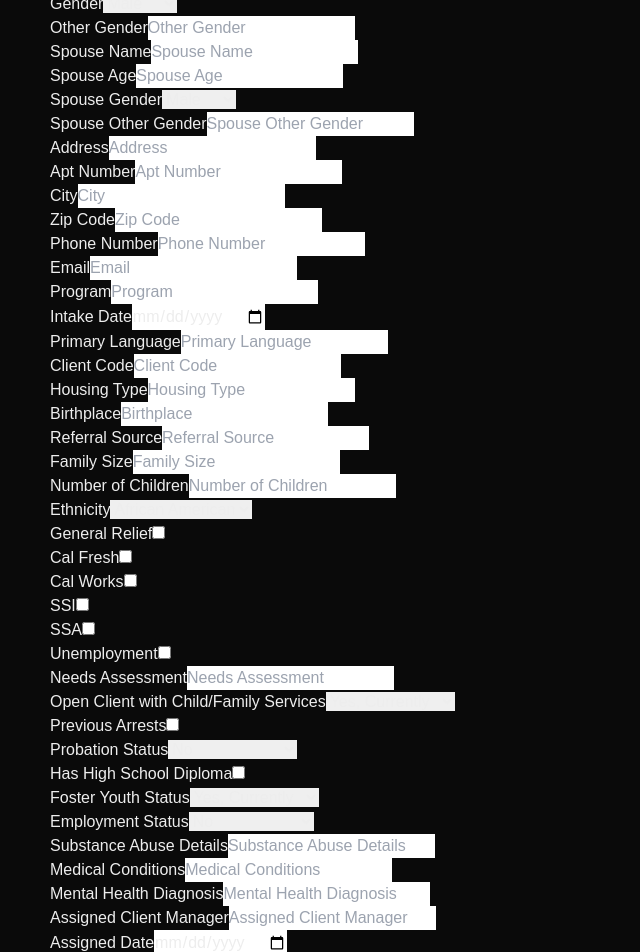
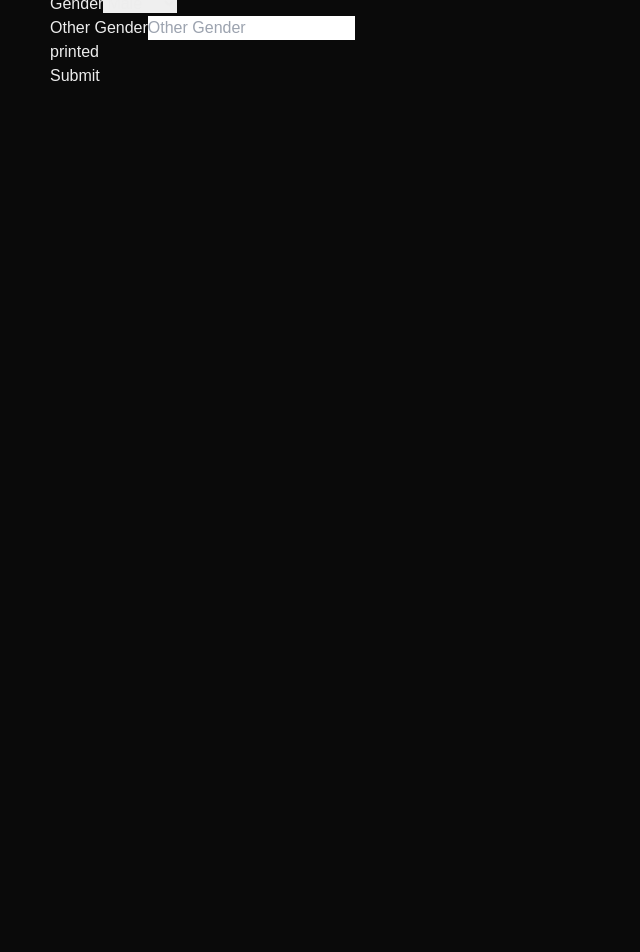
Before and after one commit to novaforgood/ICV, a Next.js app in the folder icv/: page /intake in a window 1280 px wide. Shown: the part 180-1132 px from the top of the page, without its empty margins (0-640 px from the left). After the commit the page ends 800 px from the top, so only its background shows below. Built offline with nearby package versions, Linux system fonts and the light colour scheme.

Commit message:
Fixing: Zod Issues, Resolving Validation

```diff
--- a/icv/src/app/intake/page.tsx
+++ b/icv/src/app/intake/page.tsx
@@ -1,5 +1,6 @@
 'use client'
-import { ClientType } from '@/types/case-types'
+import { ClientSchema, ClientType } from '@/types/case-types'
+import { zodResolver } from '@hookform/resolvers/zod'
 import { useForm } from 'react-hook-form'
 
 const page = () => {
@@ -8,10 +9,14 @@ const page = () => {
         handleSubmit,
         formState: { errors },
     } = useForm<ClientType>({
-        // resolver: zodResolver(ClientSchema),
+        mode: 'onChange',
+        resolver: zodResolver(ClientSchema.partial()),
     })
 
     const onSubmit = (data: ClientType) => {
+        // console.log('Loading...')
+        // console.log(errors)
+        createClient(data)
         console.log(data)
     }
 
@@ -29,7 +34,7 @@ const page = () => {
                         {...register('firstName')}
                         type="text"
                         placeholder="First Name"
-                        className="w-4/5 rounded border p-2"
+                        className="w-full rounded border p-2"
                     />
                 </div>
                 <div>
@@ -56,7 +61,9 @@ const page = () => {
                 <div>
                     <label>Date of Birth</label>
                     <input
-                        {...register('dateOfBirth')}
+                        {...register('dateOfBirth', {
+                            valueAsDate: true,
+                        })}
                         type="date"
                         className="w-full rounded border p-2"
                     />
@@ -64,7 +71,9 @@ const page = () => {
                 <div>
                     <label>Age</label>
                     <input
-                        {...register('age')}
+                        {...register('age', {
+                            valueAsNumber: true,
+                        })}
                         type="number"
                         placeholder="Age"
                         className="w-full rounded border p-2"
@@ -93,7 +102,7 @@ const page = () => {
             </div>
 
             {/* Spouse information */}
-            <div className="flex space-x-5">
+            {/* <div className="flex space-x-5">
                 <div>
                     <label>Spouse Name</label>
                     <input
@@ -132,10 +141,10 @@ const page = () => {
                         className="w-full rounded border p-2"
                     />
                 </div>
-            </div>
+            </div> */}
 
             {/* Location and contact details */}
-            <div className="flex space-x-5">
+            {/* <div className="flex space-x-5">
                 <div>
                     <label>Address</label>
                     <input
@@ -190,10 +199,10 @@ const page = () => {
                         className="w-full rounded border p-2"
                     />
                 </div>
-            </div>
+            </div> */}
 
             {/* Program and intake details */}
-            <div className="flex space-x-5">
+            {/* <div className="flex space-x-5">
                 <div>
                     <label>Program</label>
                     <input
@@ -229,10 +238,10 @@ const page = () => {
                         className="w-full rounded border p-2"
                     />
                 </div>
-            </div>
+            </div> */}
 
             {/* Housing and referral details */}
-            <div className="flex space-x-5">
+            {/* <div className="flex space-x-5">
                 <div>
                     <label>Housing Type</label>
                     <input
@@ -260,10 +269,10 @@ const page = () => {
                         className="w-full rounded border p-2"
                     />
                 </div>
-            </div>
+            </div> */}
 
             {/* Family and demographic details */}
-            <div className="flex space-x-5">
+            {/* <div className="flex space-x-5">
                 <div>
                     <label>Family Size</label>
                     <input
@@ -298,10 +307,10 @@ const page = () => {
                         <option value="Other">Other</option>
                     </select>
                 </div>
-            </div>
+            </div> */}
 
             {/* Public services information */}
-            <div className="flex space-x-5">
+            {/* <div className="flex space-x-5">
                 <div className="space-x-2">
                     <label>General Relief</label>
                     <input
@@ -344,10 +353,10 @@ const page = () => {
                         type="checkbox"
                     />
                 </div>
-            </div>
+            </div> */}
 
             {/* Assessment and client details */}
-            <div className="flex space-x-5">
+            {/* <div className="flex space-x-5">
                 <div>
                     <label>Needs Assessment</label>
                     <input
@@ -383,10 +392,10 @@ const page = () => {
                         <option value="Yes, Currently">Yes, Currently</option>
                     </select>
                 </div>
-            </div>
+            </div> */}
 
             {/* Education and employment */}
-            <div className="flex space-x-5">
+            {/* <div className="flex space-x-5">
                 <div>
                     <label>Has High School Diploma</label>
                     <input
@@ -416,10 +425,10 @@ const page = () => {
                         <option value="Yes, Full-Time">Yes, Full-Time</option>
                     </select>
                 </div>
-            </div>
+            </div> */}
 
             {/* Medical and mental health information */}
-            <div>
+            {/* <div>
                 <label>Substance Abuse Details</label>
                 <input
                     {...register('substanceAbuseDetails')}
@@ -445,10 +454,10 @@ const page = () => {
                     placeholder="Mental Health Diagnosis"
                     className="w-full rounded border p-2"
                 />
-            </div>
+            </div> */}
 
             {/* Client management */}
-            <div className="flex space-x-5">
+            {/* <div className="flex space-x-5">
                 <div>
                     <label>Assigned Client Manager</label>
                     <input
@@ -476,19 +485,20 @@ const page = () => {
                         <option value="Inactive">Inactive</option>
                     </select>
                 </div>
-            </div>
+            </div> */}
 
             {/* Additional notes */}
-            <div>
+            {/* <div>
                 <label>Notes</label>
                 <textarea
                     {...register('notes')}
                     placeholder="Additional Notes"
                     className="w-full rounded border p-2"
                 />
-            </div>
+            </div> */}
 
-            {/*{errors && <p>{JSON.stringify(errors)}</p>}*/}
+            {errors && <PrintComponent stuffToprint={errors} />}
+            {/* {errors && <p>{JSON.stringify(errors)}</p>} */}
             <button
                 type="submit"
                 className="mt-4 rounded bg-blue-500 p-2 text-white"
@@ -499,4 +509,9 @@ const page = () => {
     )
 }
 
+function PrintComponent(stuffToprint: any) {
+    console.log(stuffToprint)
+    return <div>printed</div>
+}
+
 export default page
--- a/icv/src/types/case-types.ts
+++ b/icv/src/types/case-types.ts
@@ -38,7 +38,12 @@ export const ClientSchema = z.object({
     lastName: z.string(),
     firstName: z.string(),
     middleInitial: z.string().optional(),
-    dateOfBirth: z.instanceof(Timestamp),
+    dateOfBirth: z
+        .union([z.instanceof(Date), z.instanceof(Timestamp)])
+        .transform((date) => {
+            // Convert JavaScript Date to Firebase Timestamp if it's a Date object
+            return date instanceof Date ? Timestamp.fromDate(date) : date
+        }),
     gender: Gender,
     otherGender: z.string().optional(), // Fallback for "Other"
     age: z.number(),
```
